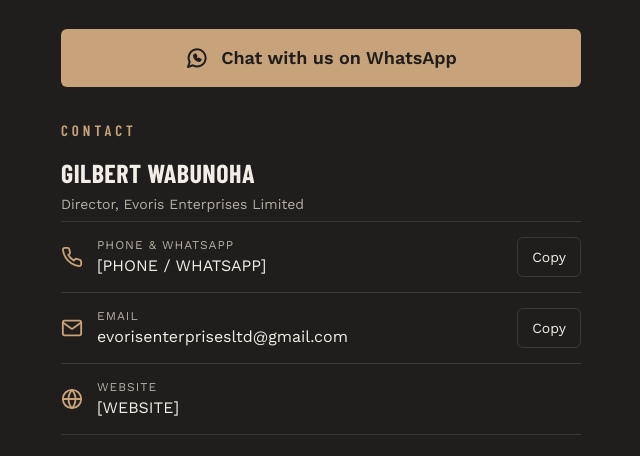
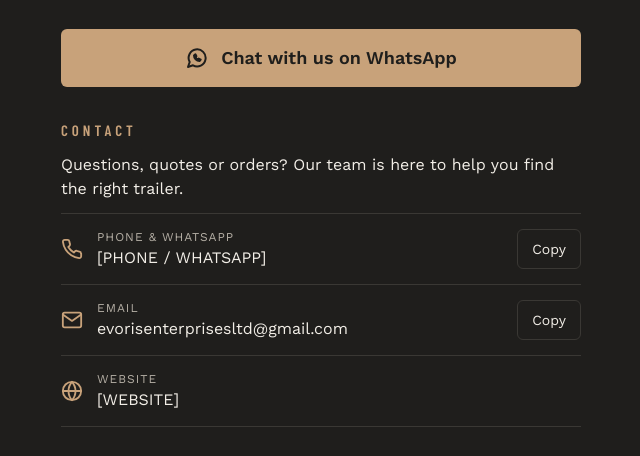
Before and after one commit to evoristrailers/contact, a plain HTML site: page index.html in a window 1280 px wide. Shown: the part 290-746 px from the top of the page, without its empty margins (319-959 px from the left). Drawn offline with nearby package versions, Linux system fonts and the light colour scheme; a web font is replaced by a local one.

Commit message:
Make contact page general to Evoris Trailers
Co-Authored-By: Claude Opus 5.5 <noreply@anthropic.com>
Claude-Session: https://claude.ai/code/session_012ubTfU2ofikXFea3yXZL5M

```diff
--- a/index.html
+++ b/index.html
@@ -33,9 +33,7 @@ h2{margin:0 0 12px;font-family:var(--display);font-weight:600;font-size:15px;let
 .row a.val{color:var(--fg);text-decoration:none}
 .copy{flex:0 0 auto;min-height:40px;padding:0 14px;background:transparent;color:var(--fg);border:1px solid var(--line);border-radius:6px;font:inherit;font-size:14px;cursor:pointer}
 .copy:hover{border-color:var(--tan)}
-.person{display:flex;flex-direction:column;gap:2px;margin-bottom:6px}
-.person b{font-family:var(--display);font-weight:700;font-size:26px;text-transform:uppercase;letter-spacing:.5px}
-.person i{font-style:normal;color:var(--muted);font-size:14px}
+.intro{margin:0 0 12px;color:var(--fg);font-size:16px;line-height:1.5}
 .socials{display:grid;grid-template-columns:repeat(2,minmax(0,1fr));gap:10px}
 .social{display:flex;flex-direction:column;align-items:center;gap:6px;padding:14px 6px;background:var(--panel);border:1px solid var(--line);border-radius:6px;color:var(--fg);text-decoration:none;font-size:14px;text-align:center;min-width:0}
 .social:hover{border-color:var(--tan)}
@@ -66,7 +64,7 @@ Chat with us on WhatsApp
 
 <section aria-labelledby="h-contact">
 <h2 id="h-contact">Contact</h2>
-<div class="person"><b>Gilbert Wabunoha</b><i>Director, Evoris Enterprises Limited</i></div>
+<p class="intro">Questions, quotes or orders? Our team is here to help you find the right trailer.</p>
 <div class="rows">
 <div class="row">
 <svg width="22" height="22" viewBox="0 0 24 24" fill="none" stroke="currentColor" stroke-width="2" stroke-linecap="round" stroke-linejoin="round" aria-hidden="true"><path d="M22 16.9v3a2 2 0 0 1-2.2 2 19.8 19.8 0 0 1-8.6-3.1 19.5 19.5 0 0 1-6-6A19.8 19.8 0 0 1 2.1 4.2 2 2 0 0 1 4.1 2h3a2 2 0 0 1 2 1.7c.1.9.4 1.8.7 2.7a2 2 0 0 1-.5 2.1L8 9.8a16 16 0 0 0 6 6l1.3-1.3a2 2 0 0 1 2.1-.4c.9.3 1.8.6 2.7.7a2 2 0 0 1 1.7 2z"/></svg>
```
